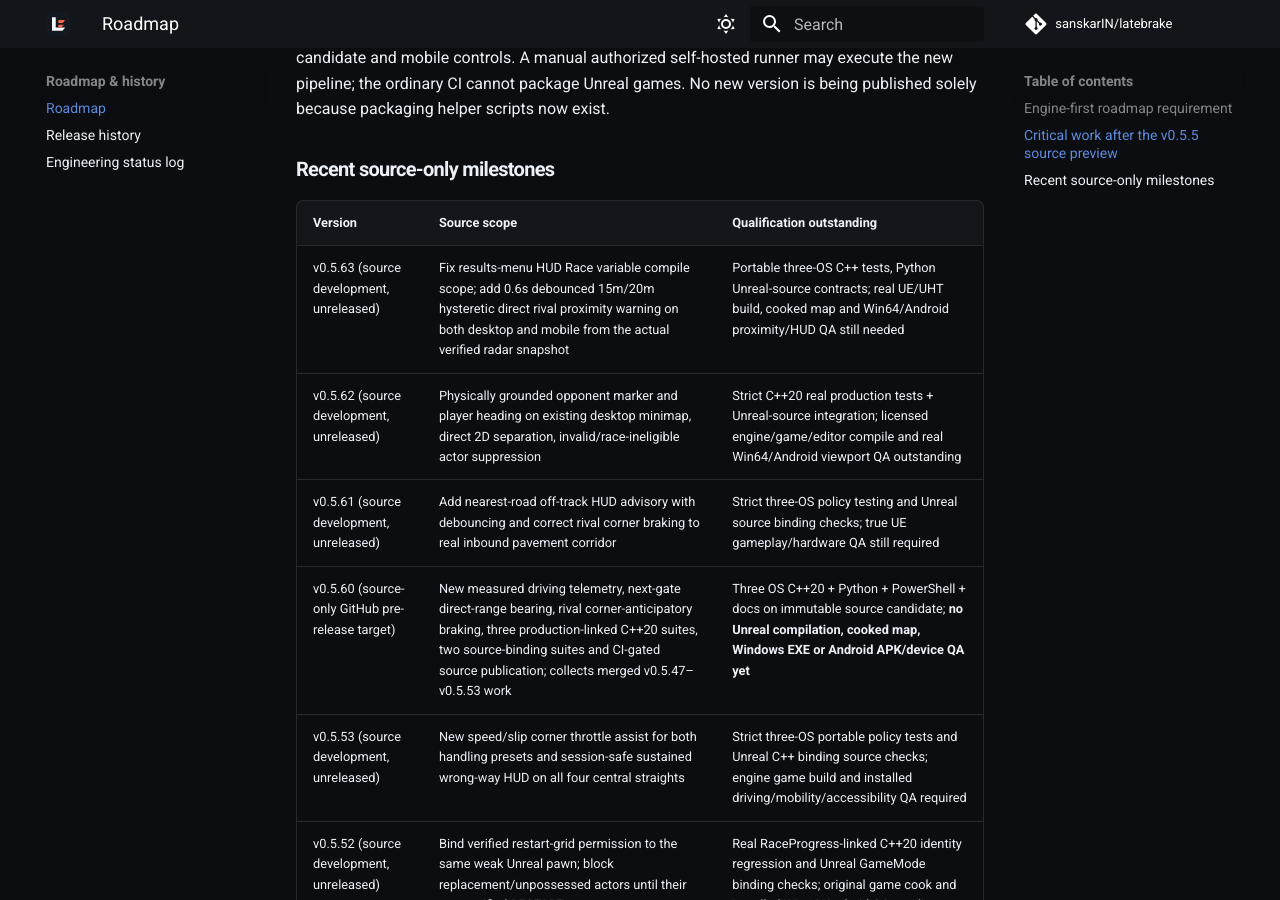
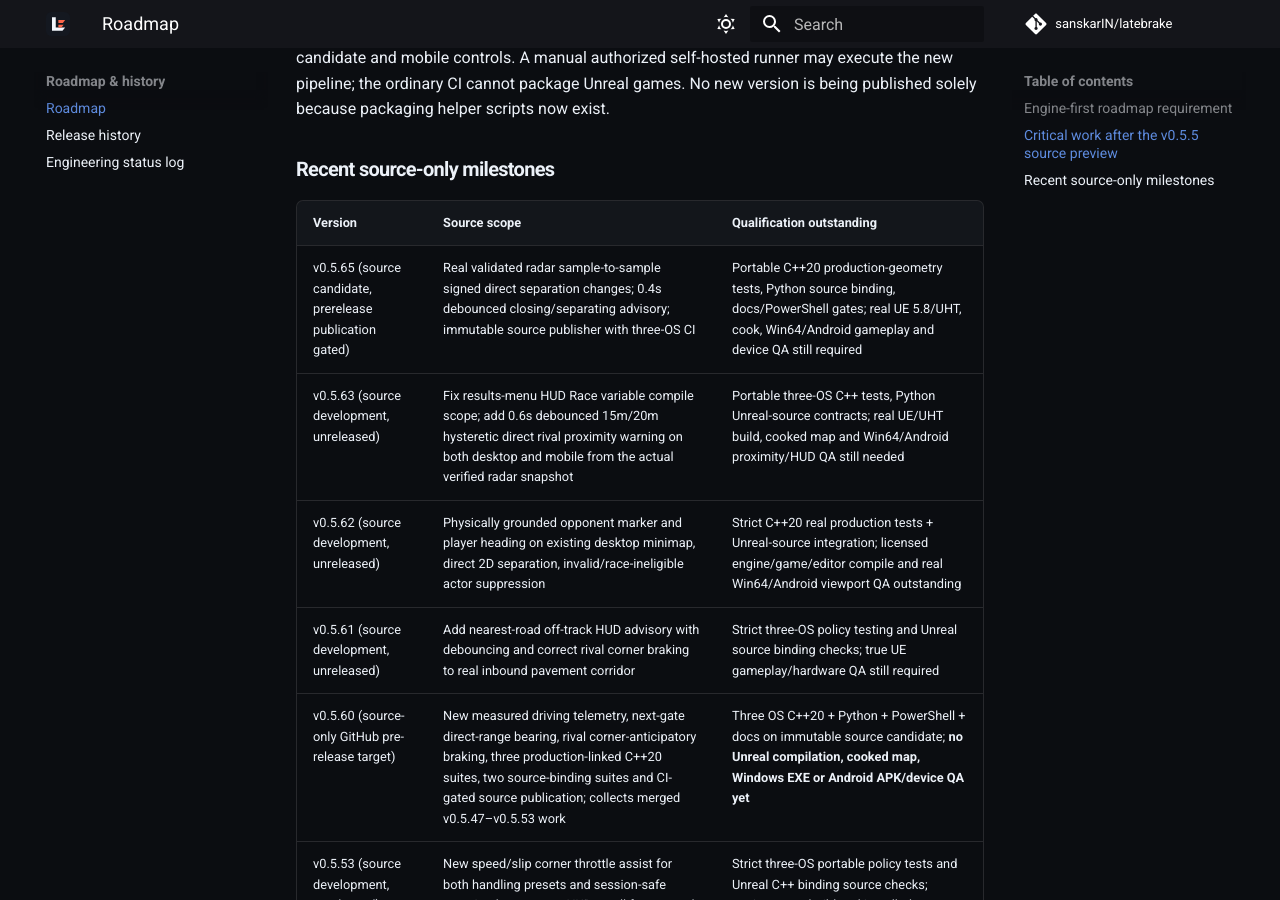
Before and after one commit to sanskarIN/latebrake, an MkDocs documentation site: the page built from docs/ROADMAP.md, in a window 1280 px wide and 900 px high, scrolled down 5350 px. Built offline with MkDocs 1.6.1 and Material for MkDocs 9.7.7, drawn with Linux system fonts in a browser that asks for light colours; comment, search, counter and statistics services are not loaded.

Commit message:
docs(roadmap): register source-only v0.5.65 motion and release gate

```diff
--- a/docs/ROADMAP.md
+++ b/docs/ROADMAP.md
@@ -81,6 +81,7 @@ solely because packaging helper scripts now exist.
 
 | Version | Source scope | Qualification outstanding |
 | --- | --- | --- |
+| v0.5.65 (source candidate, prerelease publication gated) | Real validated radar sample-to-sample signed direct separation changes; 0.4s debounced closing/separating advisory; immutable source publisher with three-OS CI | Portable C++20 production-geometry tests, Python source binding, docs/PowerShell gates; real UE 5.8/UHT, cook, Win64/Android gameplay and device QA still required |
 | v0.5.63 (source development, unreleased) | Fix results-menu HUD Race variable compile scope; add 0.6s debounced 15m/20m hysteretic direct rival proximity warning on both desktop and mobile from the actual verified radar snapshot | Portable three-OS C++ tests, Python Unreal-source contracts; real UE/UHT build, cooked map and Win64/Android proximity/HUD QA still needed |
 | v0.5.62 (source development, unreleased) | Physically grounded opponent marker and player heading on existing desktop minimap, direct 2D separation, invalid/race-ineligible actor suppression | Strict C++20 real production tests + Unreal-source integration; licensed engine/game/editor compile and real Win64/Android viewport QA outstanding |
 | v0.5.61 (source development, unreleased) | Add nearest-road off-track HUD advisory with debouncing and correct rival corner braking to real inbound pavement corridor | Strict three-OS policy testing and Unreal source binding checks; true UE gameplay/hardware QA still required |
```
